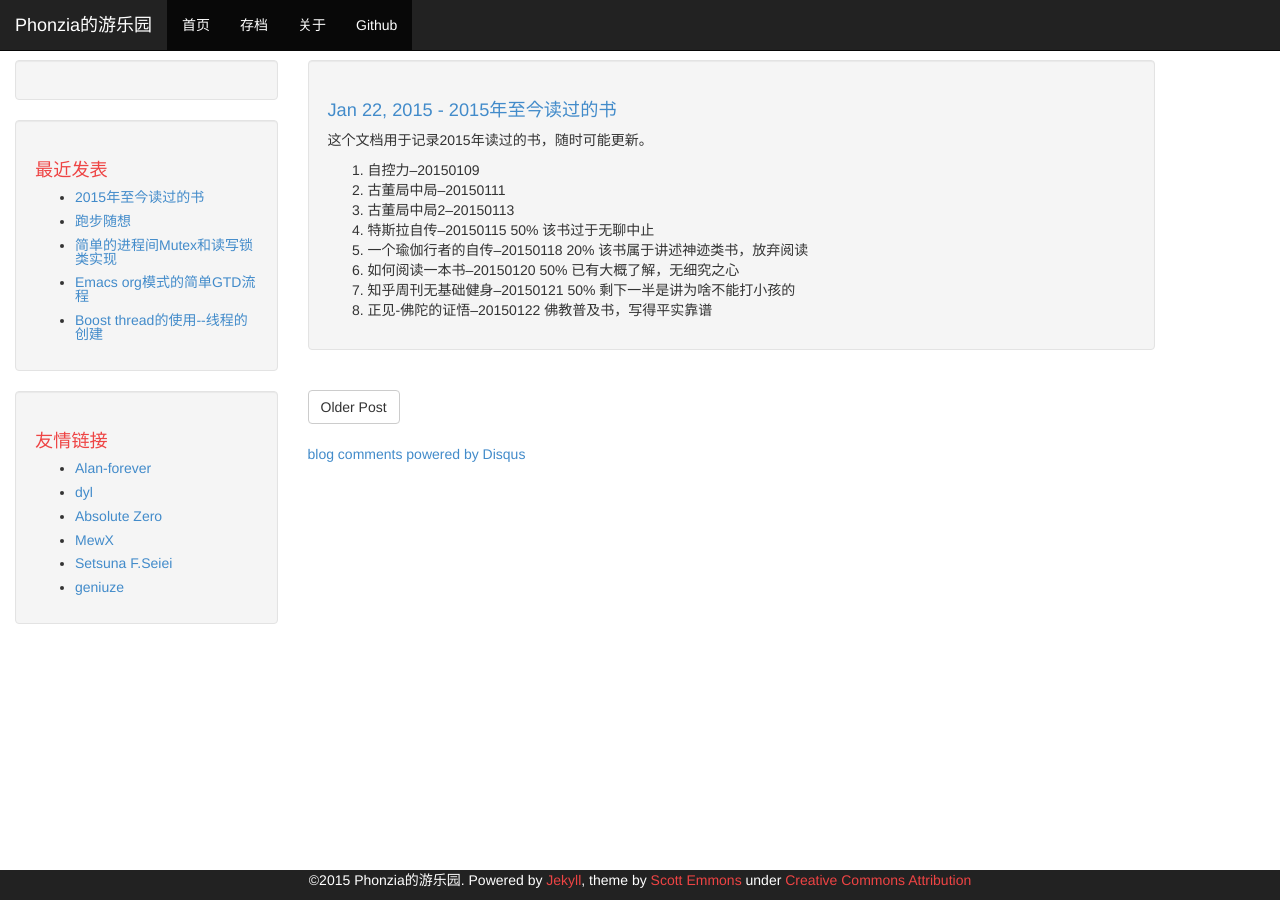
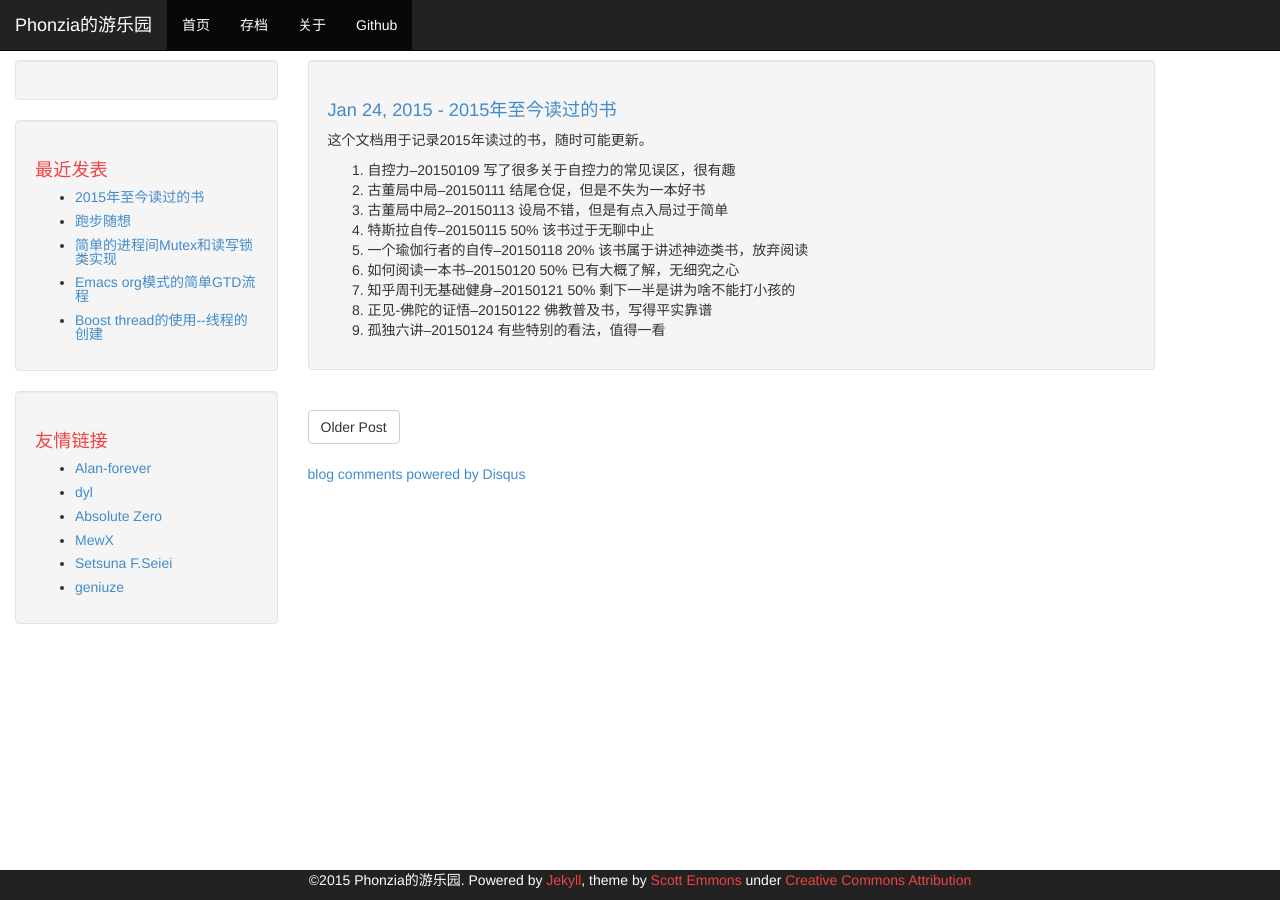
Before and after one commit to phonzia/old_blog, a Jekyll site: the page built from _posts/2015-01-24-BooksRead.md, in a window 1280 px wide. Built offline with Jekyll 4.4.1, drawn with Linux system fonts in a browser that asks for light colours; Markdown is read by kramdown in place of the engine named in the settings; comment, search, counter and statistics services are not loaded.

Commit message:
add book read

```diff
--- a/_posts/2015-01-22-BooksRead.md
+++ b/_posts/2015-01-24-BooksRead.md
@@ -5,11 +5,12 @@ title: "2015年至今读过的书"
 
 这个文档用于记录2015年读过的书，随时可能更新。
 
-1. 自控力--20150109
-2. 古董局中局--20150111
-3. 古董局中局2--20150113
+1. 自控力--20150109   写了很多关于自控力的常见误区，很有趣
+2. 古董局中局--20150111  结尾仓促，但是不失为一本好书
+3. 古董局中局2--20150113  设局不错，但是有点入局过于简单
 4. 特斯拉自传--20150115  50%  该书过于无聊中止
 5. 一个瑜伽行者的自传--20150118 20% 该书属于讲述神迹类书，放弃阅读
 6. 如何阅读一本书--20150120 50% 已有大概了解，无细究之心
 7. 知乎周刊无基础健身--20150121 50% 剩下一半是讲为啥不能打小孩的
 8. 正见-佛陀的证悟--20150122  佛教普及书，写得平实靠谱
+9. 孤独六讲--20150124  有些特别的看法，值得一看
```
